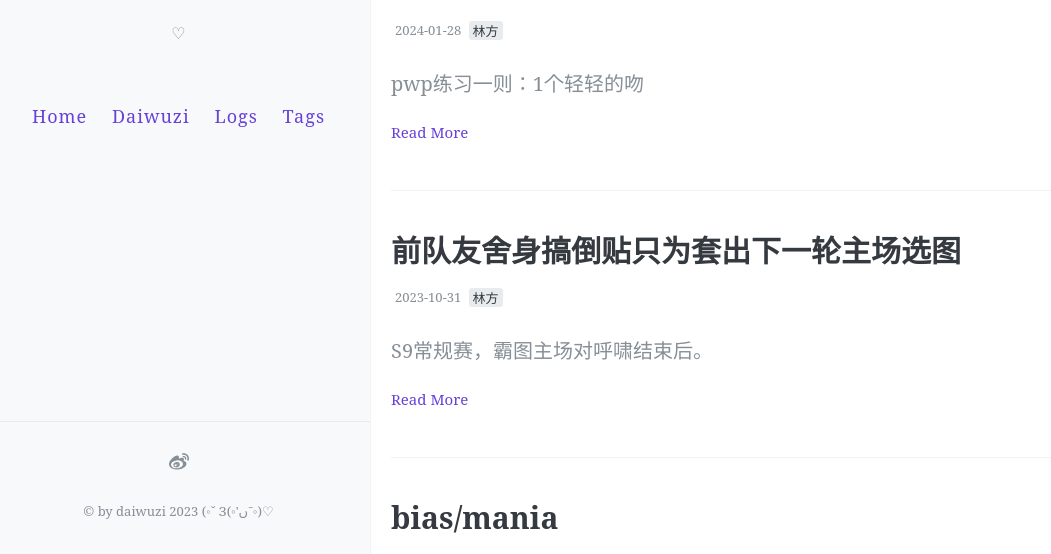
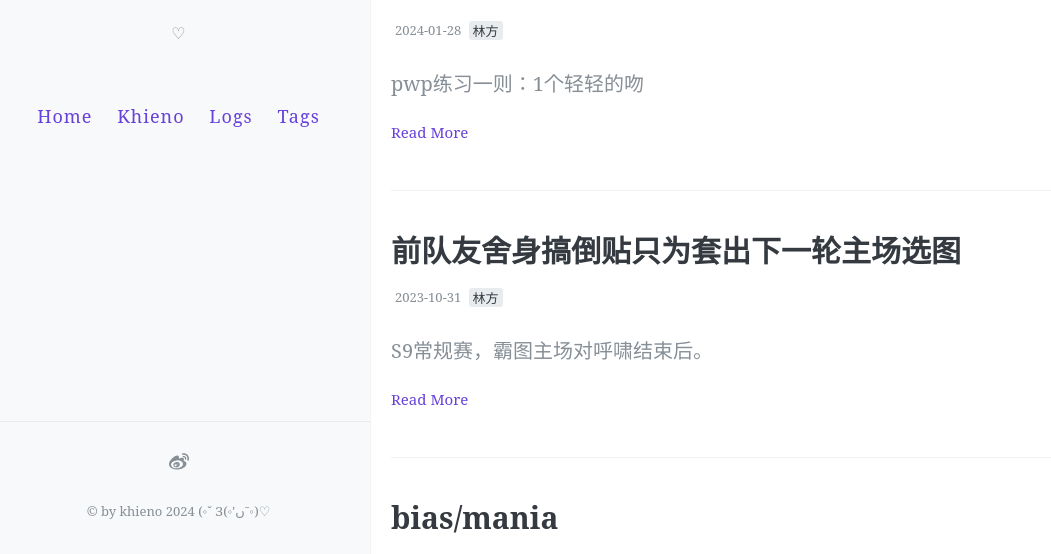
Before and after one commit to khieno/maybealiar, a Jekyll site: the page built from index.html, in a window 1280 px wide and 900 px high. Shown: the part 343-897 px from the top of the window, without its empty margins (13-1064 px from the left). Built offline with Jekyll 4.4.1, drawn with Linux system fonts in a browser that asks for light colours; the list of posts is cut into pages by our own code; comment, search, counter and statistics services are not loaded.

Commit message:
2024版_config.yml

```diff
--- a/_config.yml
+++ b/_config.yml
@@ -12,7 +12,7 @@ name: ( ˘ ³˘)
 description: ♡
 
 # 输入你的网站域名（如果你没有添加自己的域名，而是直接用GitHub pages分配的域名的话可以省略）
-url: http://daiwuzi.top
+url: http://maybealiar.work
 
 # 添加你的博客的二级域名，一般来说是你的repository名
 # 如果你的博客的URL是：(http://yourusername.github.io/repository-name)
@@ -35,7 +35,7 @@ favicon: https://s3.bmp.ovh/imgs/2023/03/13/eafa0071c225da8a.png
 navigation:
   - name: Home
     url: /
-  - name: Daiwuzi
+  - name: Khieno
     url: /about
   - name: Logs
     url: /archive
@@ -67,7 +67,7 @@ footer-links:
   youtube: # channel/<your_long_string> or user/<user-name>
 
 # 站点页脚的文字
-footer-text: © by daiwuzi 2023 (◦˘ З(◦'ںˉ◦)♡
+footer-text: © by khieno 2024 (◦˘ З(◦'ںˉ◦)♡
 
 #
 # !! 以下所有设置都不需要更改 !!
```
